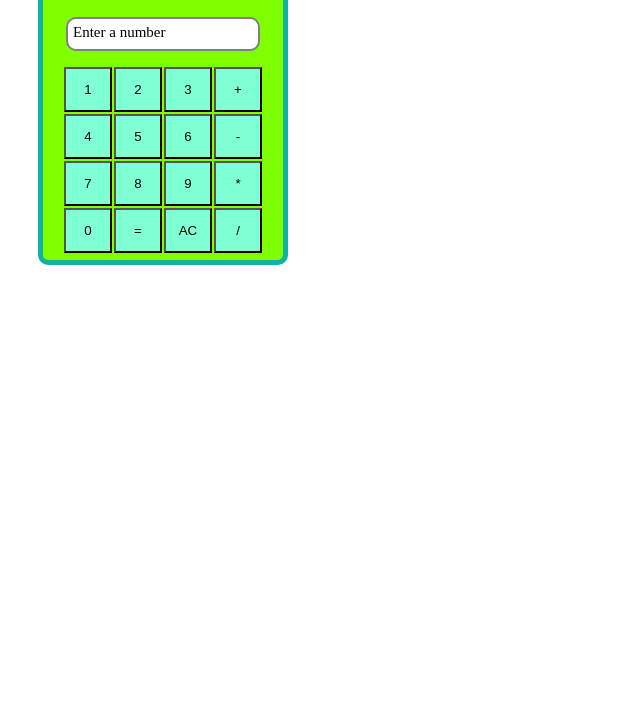
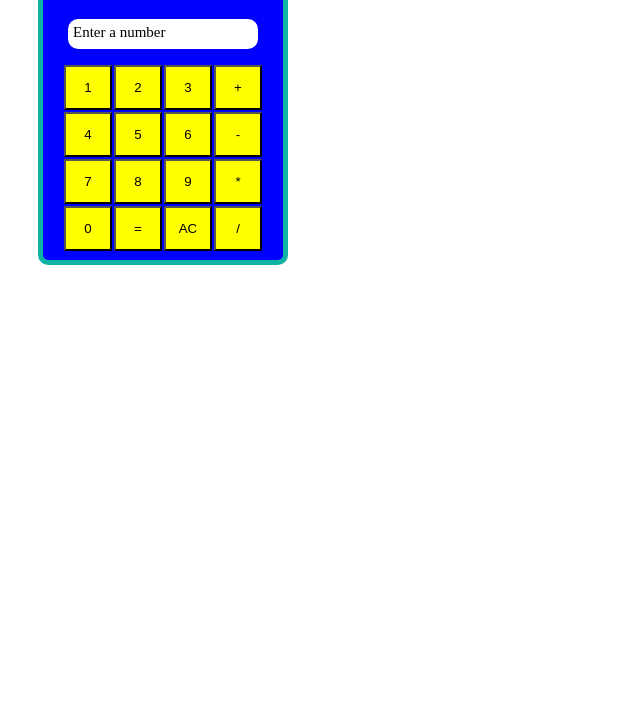
Before and after one commit to Saroj-Maurya/TP_RP_06_JS, a plain HTML site: page Calculator/index1.html in a window 1280 px wide. Shown: the part 95-800 px from the top of the page, without its empty margins (0-640 px from the left). Drawn offline with Linux system fonts and the light colour scheme.

Commit message:
Update style.css

```diff
--- a/Calculator/style.css
+++ b/Calculator/style.css
@@ -14,7 +14,7 @@
     margin: 20px 30px;
     padding: 10px 20px;
     border-radius: 10px;
-    background-color: chartreuse;
+    background-color: blue;
 }
 .btn_container {
     display: flex;
@@ -25,19 +25,19 @@
     height: 45px;
     width: 48px;
     margin: 1px;
-    background-color: aquamarine;
+    background-color: yellow;
     /* padding: 15px;
     font-size: 25px;
     text-align: center; */
 }
 h3{
-    border: 1px solid gray;
+    border: 1px black;
     padding: 5px;
     font-size: 15px;
     font-weight: lighter;
     width: 180px;
     height: 20px;
-    border: 2px solid gray;
+    border: 2px black;
     border-radius: 10px;
     background-color: white;
 }
```
